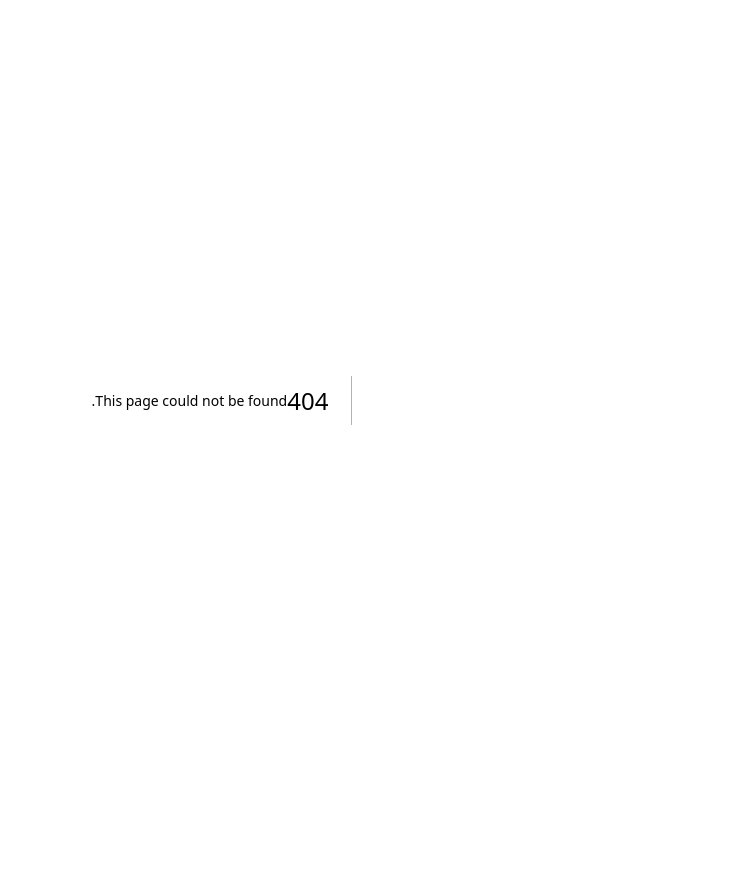
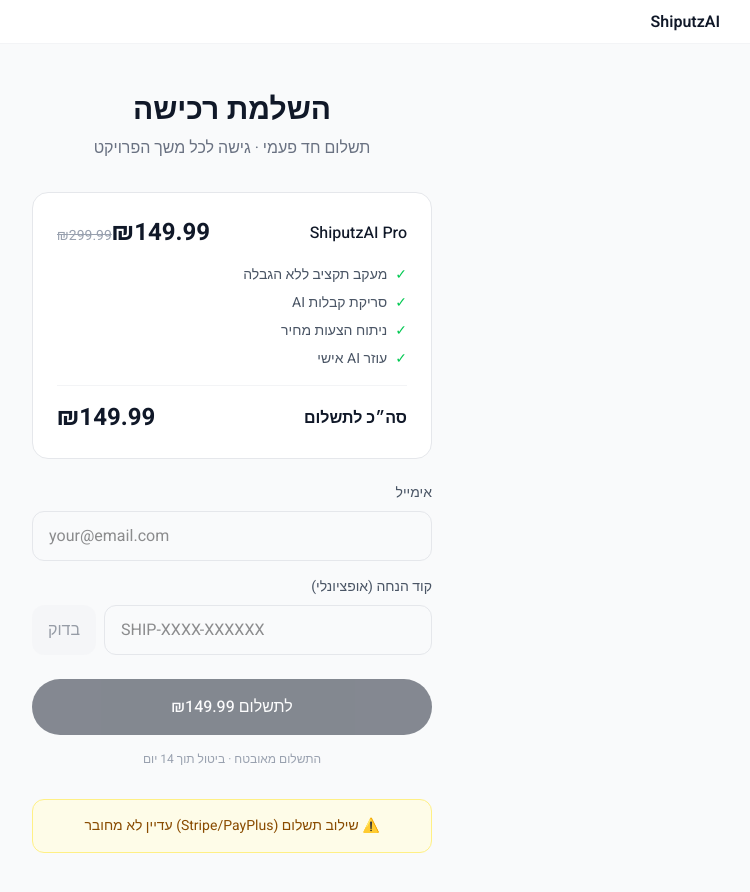
Before and after one commit to guyceza/shiputz-ai, a Next.js app: page /checkout in a window 1280 px wide. Before the commit this address had no page. Shown: the top 892 px of the page, without its empty margins (408-1158 px from the left). Before the commit the page ends 800 px from the top, so only its background shows below. Built offline with nearby package versions, Linux system fonts and the light colour scheme.

Commit message:
Add checkout page with discount code + change discount to day 3

```diff
--- a/scripts/email-sequences.js
+++ b/scripts/email-sequences.js
@@ -27,11 +27,11 @@ const PURCHASED_SEQUENCE = [
 
 const NON_PURCHASED_SEQUENCE = [
   { day: 1, subject: '👋 שכחת משהו?', template: 'reminder' },
-  { day: 3, subject: '😱 70% מהשיפוצים חורגים מהתקציב', template: 'problem_highlight' },
-  { day: 5, subject: '📊 ראה איך זה עובד', template: 'demo' },
+  { day: 3, subject: '🎁 מתנה בשבילך — 20% הנחה', template: 'discount_offer' },
+  { day: 5, subject: '😱 70% מהשיפוצים חורגים מהתקציב', template: 'problem_highlight' },
   { day: 7, subject: '💬 "חסכתי ₪15,000" — יעל מת"א', template: 'testimonials' },
-  { day: 10, subject: '🎁 מתנה בשבילך', template: 'discount_offer' },
-  { day: 12, subject: '⏰ נשארו 24 שעות', template: 'urgency' },
+  { day: 9, subject: '⏰ נשארו 24 שעות להנחה!', template: 'urgency' },
+  { day: 11, subject: '📊 ראה איך זה עובד', template: 'demo' },
   { day: 14, subject: '🤝 אולי לא בשבילך?', template: 'last_chance' },
 ];
 
--- a/src/app/api/cron/emails/route.ts
+++ b/src/app/api/cron/emails/route.ts
@@ -17,11 +17,11 @@ const PURCHASED_SEQUENCE = [
 
 const NON_PURCHASED_SEQUENCE = [
   { day: 1, subject: '👋 שכחת משהו?', template: 'reminder' },
-  { day: 3, subject: '😱 70% מהשיפוצים חורגים מהתקציב', template: 'problem_highlight' },
-  { day: 5, subject: '📊 ראה איך זה עובד', template: 'demo' },
+  { day: 3, subject: '🎁 מתנה בשבילך — 20% הנחה', template: 'discount_offer' },
+  { day: 5, subject: '😱 70% מהשיפוצים חורגים מהתקציב', template: 'problem_highlight' },
   { day: 7, subject: '💬 "חסכתי ₪15,000" — יעל מת"א', template: 'testimonials' },
-  { day: 10, subject: '🎁 מתנה בשבילך', template: 'discount_offer' },
-  { day: 12, subject: '⏰ נשארו 24 שעות', template: 'urgency' },
+  { day: 9, subject: '⏰ נשארו 24 שעות להנחה!', template: 'urgency' },
+  { day: 11, subject: '📊 ראה איך זה עובד', template: 'demo' },
   { day: 14, subject: '🤝 אולי לא בשבילך?', template: 'last_chance' },
 ];
 
--- /dev/null
+++ b/src/app/checkout/page.tsx
@@ -0,0 +1,239 @@
+"use client";
+
+import { useState, useEffect } from "react";
+import Link from "next/link";
+import { useRouter, useSearchParams } from "next/navigation";
+
+const ORIGINAL_PRICE = 299.99;
+const SALE_PRICE = 149.99;
+
+export default function CheckoutPage() {
+  const router = useRouter();
+  const searchParams = useSearchParams();
+
+  const [email, setEmail] = useState("");
+  const [discountCode, setDiscountCode] = useState("");
+  const [discountValid, setDiscountValid] = useState<boolean | null>(null);
+  const [discountPercent, setDiscountPercent] = useState(0);
+  const [discountError, setDiscountError] = useState("");
+  const [loading, setLoading] = useState(false);
+  const [checkingCode, setCheckingCode] = useState(false);
+
+  // Pre-fill from URL params
+  useEffect(() => {
+    const code = searchParams.get("code");
+    if (code) {
+      setDiscountCode(code);
+    }
+
+    // Try to get email from localStorage
+    try {
+      const user = JSON.parse(localStorage.getItem("user") || "{}");
+      if (user.email) setEmail(user.email);
+    } catch {}
+  }, [searchParams]);
+
+  const checkDiscountCode = async () => {
+    if (!discountCode.trim() || !email.trim()) {
+      setDiscountError("נא להזין אימייל וקוד הנחה");
+      return;
+    }
+
+    setCheckingCode(true);
+    setDiscountError("");
+    setDiscountValid(null);
+
+    try {
+      const response = await fetch("/api/discount", {
+        method: "POST",
+        headers: { "Content-Type": "application/json" },
+        body: JSON.stringify({
+          code: discountCode.toUpperCase(),
+          email: email.toLowerCase()
+        }),
+      });
+
+      const data = await response.json();
+
+      if (data.valid) {
+        setDiscountValid(true);
+        setDiscountPercent(data.discount);
+      } else {
+        setDiscountValid(false);
+        setDiscountError(data.reason || "קוד לא תקף");
+      }
+    } catch (err) {
+      setDiscountError("שגיאה בבדיקת הקוד");
+    }
+
+    setCheckingCode(false);
+  };
+
+  const finalPrice = discountValid
+    ? SALE_PRICE * (1 - discountPercent / 100)
+    : SALE_PRICE;
+
+  const handlePurchase = async () => {
+    if (!email.trim()) {
+      alert("נא להזין אימייל");
+      return;
+    }
+
+    setLoading(true);
+
+    // Mark discount code as used if valid
+    if (discountValid && discountCode) {
+      await fetch("/api/discount", {
+        method: "PATCH",
+        headers: { "Content-Type": "application/json" },
+        body: JSON.stringify({ code: discountCode.toUpperCase() }),
+      });
+    }
+
+    // Mark user as purchased
+    await fetch("/api/users", {
+      method: "PATCH",
+      headers: { "Content-Type": "application/json" },
+      body: JSON.stringify({ email: email.toLowerCase() }),
+    });
+
+    // TODO: Integrate actual payment (Stripe/PayPlus)
+    // For now, just redirect to dashboard
+    alert("תודה על הרכישה! 🎉");
+    router.push("/dashboard");
+  };
+
+  return (
+    <div className="min-h-screen bg-gray-50" dir="rtl">
+      {/* Navigation */}
+      <nav className="h-11 bg-white border-b border-gray-100">
+        <div className="max-w-5xl mx-auto px-6 h-full flex items-center">
+          <Link href="/" className="text-base font-semibold text-gray-900">
+            ShiputzAI
+          </Link>
+        </div>
+      </nav>
+
+      <div className="max-w-md mx-auto px-6 py-12">
+        <h1 className="text-3xl font-semibold text-gray-900 text-center mb-2">
+          השלמת רכישה
+        </h1>
+        <p className="text-gray-500 text-center mb-8">
+          תשלום חד פעמי · גישה לכל משך הפרויקט
+        </p>
+
+        {/* Price Card */}
+        <div className="bg-white rounded-2xl p-6 border border-gray-200 mb-6">
+          <div className="flex justify-between items-center mb-4">
+            <span className="text-gray-900 font-medium">ShiputzAI Pro</span>
+            <div className="text-left">
+              <span className="text-gray-400 line-through text-sm">₪{ORIGINAL_PRICE}</span>
+              <span className="text-2xl font-bold text-gray-900 mr-2">₪{SALE_PRICE}</span>
+            </div>
+          </div>
+
+          <ul className="text-sm text-gray-600 space-y-2 mb-4">
+            <li className="flex items-center gap-2">
+              <span className="text-green-500">✓</span>
+              מעקב תקציב ללא הגבלה
+            </li>
+            <li className="flex items-center gap-2">
+              <span className="text-green-500">✓</span>
+              סריקת קבלות AI
+            </li>
+            <li className="flex items-center gap-2">
+              <span className="text-green-500">✓</span>
+              ניתוח הצעות מחיר
+            </li>
+            <li className="flex items-center gap-2">
+              <span className="text-green-500">✓</span>
+              עוזר AI אישי
+            </li>
+          </ul>
+
+          {discountValid && (
+            <div className="bg-green-50 border border-green-200 rounded-xl p-3 mb-4">
+              <div className="flex justify-between items-center">
+                <span className="text-green-700 font-medium">🎉 הנחה {discountPercent}%</span>
+                <span className="text-green-700 font-bold">-₪{(SALE_PRICE * discountPercent / 100).toFixed(2)}</span>
+              </div>
+            </div>
+          )}
+
+          <div className="border-t border-gray-100 pt-4 flex justify-between items-center">
+            <span className="font-semibold text-gray-900">סה״כ לתשלום</span>
+            <span className="text-2xl font-bold text-gray-900">₪{finalPrice.toFixed(2)}</span>
+          </div>
+        </div>
+
+        {/* Email Input */}
+        <div className="mb-4">
+          <label className="block text-sm text-gray-600 mb-2">אימייל</label>
+          <input
+            type="email"
+            value={email}
+            onChange={(e) => setEmail(e.target.value)}
+            placeholder="your@email.com"
+            className="w-full px-4 py-3 border border-gray-200 rounded-xl text-base focus:outline-none focus:border-gray-900"
+            dir="ltr"
+          />
+        </div>
+
+        {/* Discount Code */}
+        <div className="mb-6">
+          <label className="block text-sm text-gray-600 mb-2">קוד הנחה (אופציונלי)</label>
+          <div className="flex gap-2">
+            <input
+              type="text"
+              value={discountCode}
+              onChange={(e) => {
+                setDiscountCode(e.target.value.toUpperCase());
+                setDiscountValid(null);
+                setDiscountError("");
+              }}
+              placeholder="SHIP-XXXX-XXXXXX"
+              className={`flex-1 px-4 py-3 border rounded-xl text-base focus:outline-none focus:border-gray-900 ${
+                discountValid === true ? 'border-green-500 bg-green-50' :
+                discountValid === false ? 'border-red-300 bg-red-50' : 'border-gray-200'
+              }`}
+              dir="ltr"
+            />
+            <button
+              onClick={checkDiscountCode}
+              disabled={checkingCode || !discountCode.trim()}
+              className="px-4 py-3 bg-gray-100 text-gray-700 rounded-xl hover:bg-gray-200 disabled:opacity-50 transition-colors"
+            >
+              {checkingCode ? "..." : "בדוק"}
+            </button>
+          </div>
+          {discountError && (
+            <p className="text-red-500 text-sm mt-2">{discountError}</p>
+          )}
+          {discountValid && (
+            <p className="text-green-600 text-sm mt-2">✓ קוד הנחה הופעל!</p>
+          )}
+        </div>
+
+        {/* Purchase Button */}
+        <button
+          onClick={handlePurchase}
+          disabled={loading || !email.trim()}
+          className="w-full bg-gray-900 text-white py-4 rounded-full text-base font-medium hover:bg-gray-800 transition-colors disabled:opacity-50"
+        >
+          {loading ? "מעבד..." : `לתשלום ₪${finalPrice.toFixed(2)}`}
+        </button>
+
+        <p className="text-center text-xs text-gray-400 mt-4">
+          התשלום מאובטח · ביטול תוך 14 יום
+        </p>
+
+        {/* Note about payment integration */}
+        <div className="mt-8 p-4 bg-yellow-50 border border-yellow-200 rounded-xl">
+          <p className="text-sm text-yellow-800 text-center">
+            ⚠️ שילוב תשלום (Stripe/PayPlus) עדיין לא מחובר
+          </p>
+        </div>
+      </div>
+    </div>
+  );
+}
```
